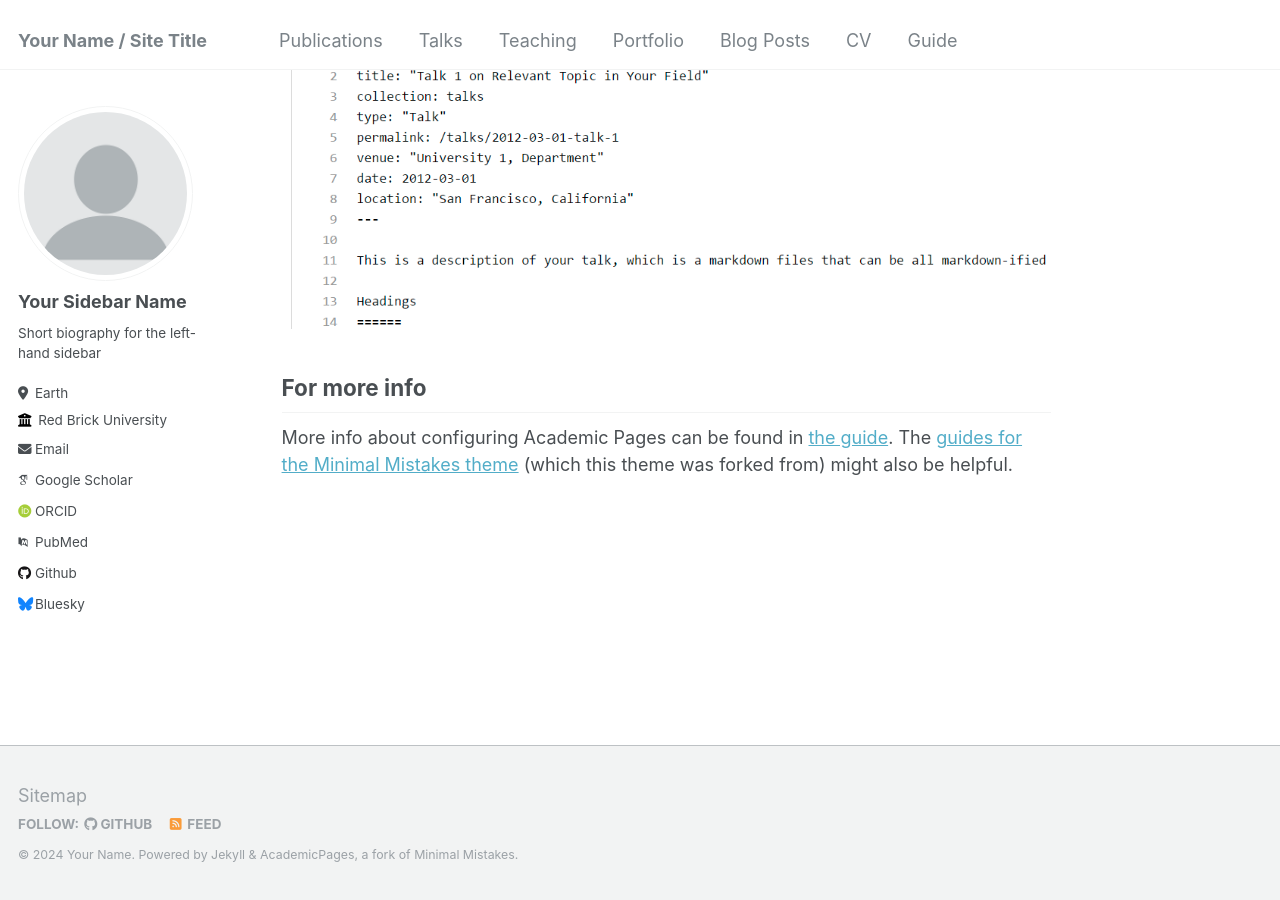
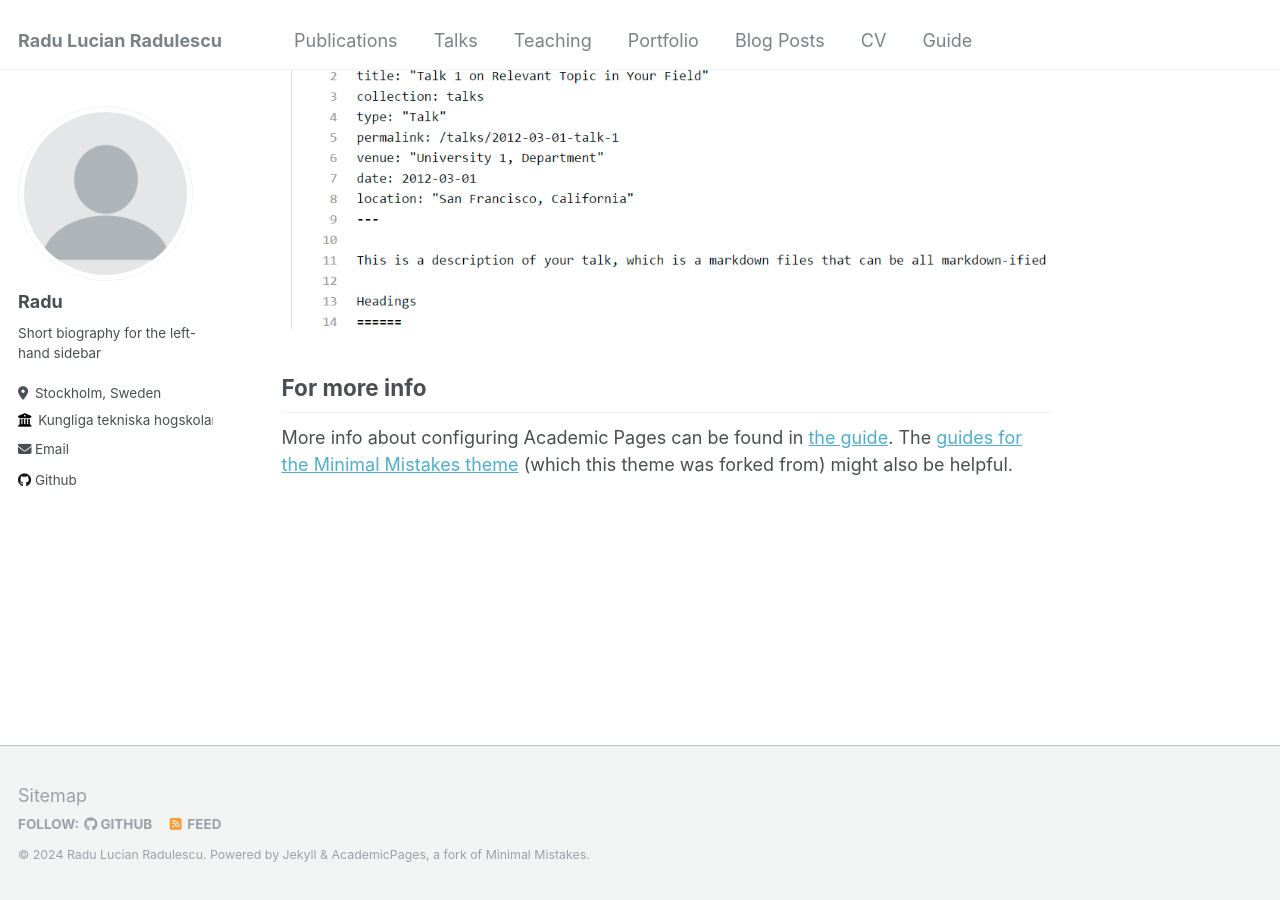
Before and after one commit to RaduLucianR/radulucianr.github.io, a Jekyll site: the page built from _pages/about.md, in a window 1280 px wide and 900 px high, scrolled down 2660 px. Built offline with Jekyll 4.4.1, drawn with Linux system fonts in a browser that asks for light colours; some web fonts are replaced.

Commit message:
Update _config.yml

```diff
--- a/_config.yml
+++ b/_config.yml
@@ -8,13 +8,13 @@
 
 # Basic Site Settings
 locale                   : "en-US"
-title                    : "Your Name / Site Title"
+title                    : "Radu Lucian Radulescu"
 title_separator          : "-"
-name                     : &name "Your Name"
-description              : &description "personal description"
-url                      : https://academicpages.github.io # the base hostname & protocol for your site e.g. "https://mmistakes.github.io"
+name                     : &name "Radu Lucian Radulescu"
+description              : &description "My portofolio"
+url                      : https://rlradulescu.com # the base hostname & protocol for your site e.g. "https://mmistakes.github.io"
 baseurl                  : "" # the subpath of your site, e.g. "/blog"
-repository               : "academicpages/academicpages.github.io"
+repository               : "RaduLucianR/radulucianr.github.io"
 
 # Site Author - The following control what appear as part of the author content on the side bar.
 #               If a field is blank the icon and link will not appear, otherwise it will be shown.
@@ -22,32 +22,32 @@ repository               : "academicpages/academicpages.github.io"
 author:
   # Biographic information
   avatar           : "profile.png"
-  name             : "Your Sidebar Name"
+  name             : "Radu"
   pronouns         : # example: "she/her"
   bio              : "Short biography for the left-hand sidebar"
-  location         : "Earth"
-  employer         : "Red Brick University"
+  location         : "Stockholm, Sweden"
+  employer         : "Kungliga tekniska hogskolan"
   uri              : # URL
-  email            : "none@example.org"
+  email            : "radlucradulescu@gmail.com"
 
   # Academic websites
   arxiv            : # URL - Update with the correct link to your profile
-  googlescholar    : "https://scholar.google.com/citations?user=PS_CX0AAAAAJ"
+  googlescholar    : # "https://scholar.google.com/citations?user=PS_CX0AAAAAJ"
   impactstory      : # URL
-  orcid            : "http://orcid.org/yourorcidurl"
-  pubmed           : "https://www.ncbi.nlm.nih.gov/pubmed/?term=john+snow"
+  orcid            : # "http://orcid.org/yourorcidurl"
+  pubmed           : # "https://www.ncbi.nlm.nih.gov/pubmed/?term=john+snow"
   researchgate     : # URL
 
   # Repositories and software development
   bitbucket        : # Username - Update with your username on the site
   codepen          : # Username
   dribbble         : # Username
-  github           : "academicpages"
+  github           : "RaduLucianR"
   kaggle           : # Username
   stackoverflow    : # User number or user number and name (i.e., use "1" or "1/jeff-atwood")
 
   # Social media
-  bluesky          : "bsky.app" # Replace this with you Bluesky username
+  bluesky          : #"bsky.app" # Replace this with you Bluesky username
   facebook         : # Username
   flickr           : # Username
   foursquare       : # Username
```
